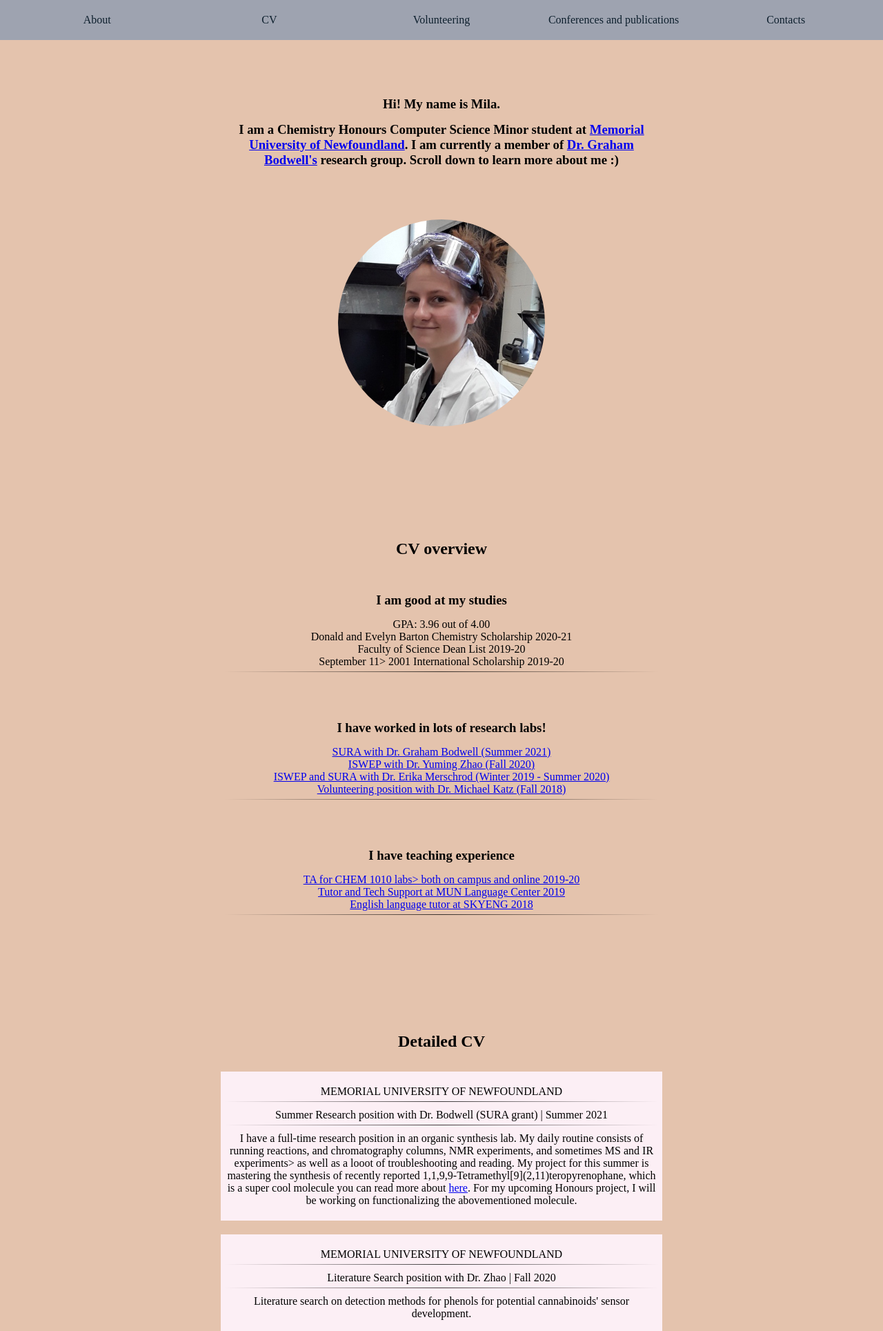
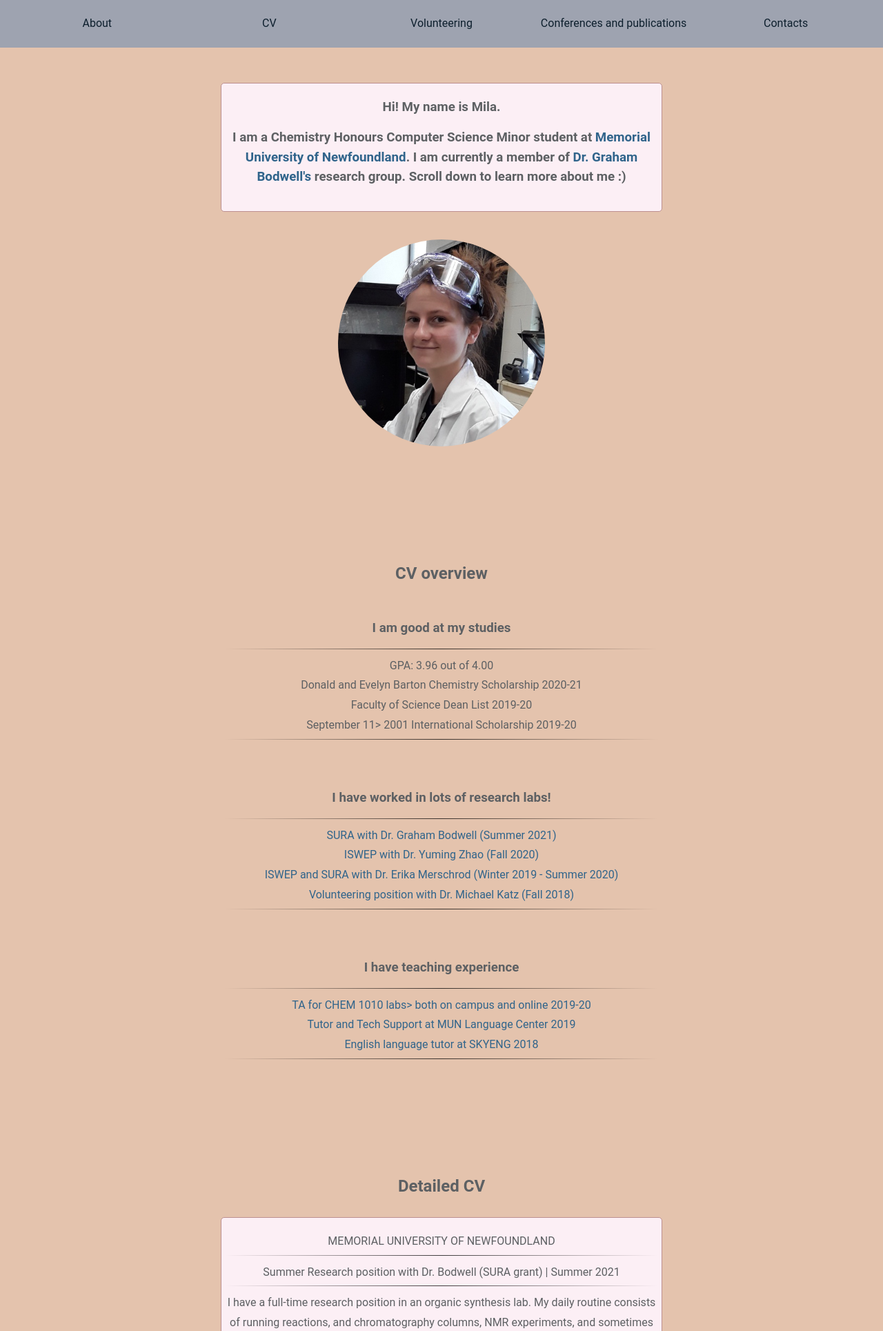
Before and after one commit to lsyurievna/resume_app, a Flask app: page / in a window 1280 px wide. Shown: the top 1929 px of the page at 69% size. Run offline with Flask 2, Linux system fonts and the light colour scheme; some web fonts are replaced.

Commit message:
Okay, whatever, if it works it works. I feel like there is a lot of code repetition which is cringe but I am literally not in the mood to optimize my code rn

```diff
--- a/static/styles.css
+++ b/static/styles.css
@@ -2,6 +2,18 @@
   margin: 0;
   padding: 0;
   box-sizing: border-box;
+}
+
+@font-face {
+  font-family: 'Roboto';
+  src: url('Roboto-Light-webfont.woff') format('woff');
+}
+
+body {
+  font-family: 'Roboto', sans-serif;   /* Add 'Roboto' here */
+  font-size: 16px;
+  line-height: 1.8em;
+  color: #5D6063;
 }
 
 .page{
@@ -61,7 +73,16 @@
   width:100%;
 }
 
-.CV div, #volunteering-section div, #science-section div{
+.section a{
+  color:rgb(48, 100, 139);
+  text-decoration:none;
+}
+
+.section a:hover{
+  color: rgb(13, 31, 45);
+}
+
+.CV div, #volunteering-section div, #science-section div, .bordered{
   background-color: rgb(252, 239, 245);
 }
 
@@ -137,6 +158,7 @@ button:hover{
 }
 
 
+
 /*DESKTOP VERSION MODIFICATIONS*/
 
 @media only screen and (min-width: 700px){
@@ -156,6 +178,16 @@ button:hover{
     margin:auto;
   }
 
+  .contacts{
+    height:525px;
+  }
+
+  .CV div, #volunteering-section div, #science-section div, .bordered{
+    border-radius:5px;
+    border:solid 1px;
+    border-color:rosybrown;
+  }
+
 }
 
 /*MOBILE ONLY MODIFICATIONS*/
--- a/templates/layout.html
+++ b/templates/layout.html
@@ -13,7 +13,7 @@
 <!--NAVIGATION-->
 
   <div class = "nav">
-      <div class = "nav-link"><a href = "#about-section">About</a></div>
+      <div class = "nav-link"><a href = "/#about-section">About</a></div>
       <div class = "nav-link"><a href = "#CV-section">CV</a></div>
       <div class = "nav-link"><a href = "#volunteering-section">Volunteering</a></div>
       <div class = "nav-link"><a href = "#science-section">Conferences and publications</a></div>
@@ -24,7 +24,7 @@
 
   <div class = "section about" id = "about-section">
 
-    <div>
+    <div class = "bordered">
       <h3>Hi! My name is Mila.</h3>
       <h3>I am a Chemistry Honours Computer Science Minor student at <a href = "https://www.mun.ca/" target='_blank'>
           Memorial University of Newfoundland</a>.
@@ -46,6 +46,7 @@
 
     <div>
       <h3>I am good at my studies</h3>
+      <hr>
       <ul>
         <li>GPA: 3.96 out of 4.00</li>
         <li>Donald and Evelyn Barton Chemistry Scholarship 2020-21</li>
@@ -57,6 +58,7 @@
 
     <div>
       <h3>I have worked in lots of research labs!</h3>
+      <hr>
       <ul>
         <li><a href = "#bodwell">SURA with Dr. Graham Bodwell (Summer 2021)</a></li>
         <li><a href = "#zhao">ISWEP with Dr. Yuming Zhao (Fall 2020)</a></li>
@@ -68,6 +70,7 @@
 
     <div>
       <h3>I have teaching experience</h3>
+      <hr>
       <ul>
         <li><a href = "#ta">TA for CHEM 1010 labs> both on campus and online 2019-20</a></li>
         <li><a href = "#lang-mun">Tutor and Tech Support at MUN Language Center 2019</a></li>
@@ -226,28 +229,6 @@
 
 </div>
 
-<!--CONTACTS-->
-
-  <div class = "section" id = "contacts-section">
-
-    <div>
-    <form
-    action="{{api}}"
-    method="POST">
-    <label>Your email:</label>
-    <input type="email" name="_replyto" placeholder="youremail@mail.com">
-    </div>
-
-    <div class = "form-message">
-      <label>Your message:</label>
-      <textarea name="message" placeholder="Write your message here." rows=6 cols=12></textarea>
-    </div>
-
-    <button type="submit">Send</button>
-    </form>
-
-  </div>
-
 <!--FOOTER-->
 
 <div class="footer">
```
Also changed, not shown: templates/contacts.html (+34 -1 lines).
